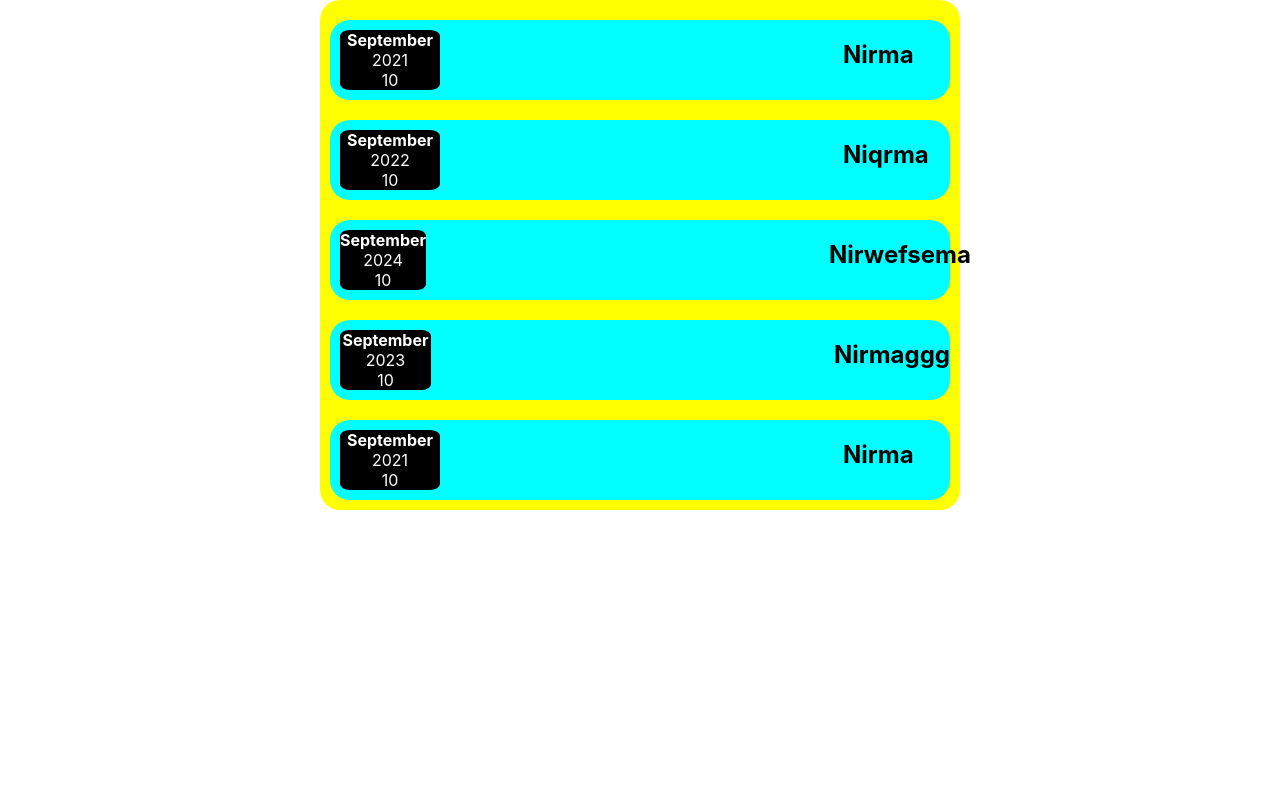
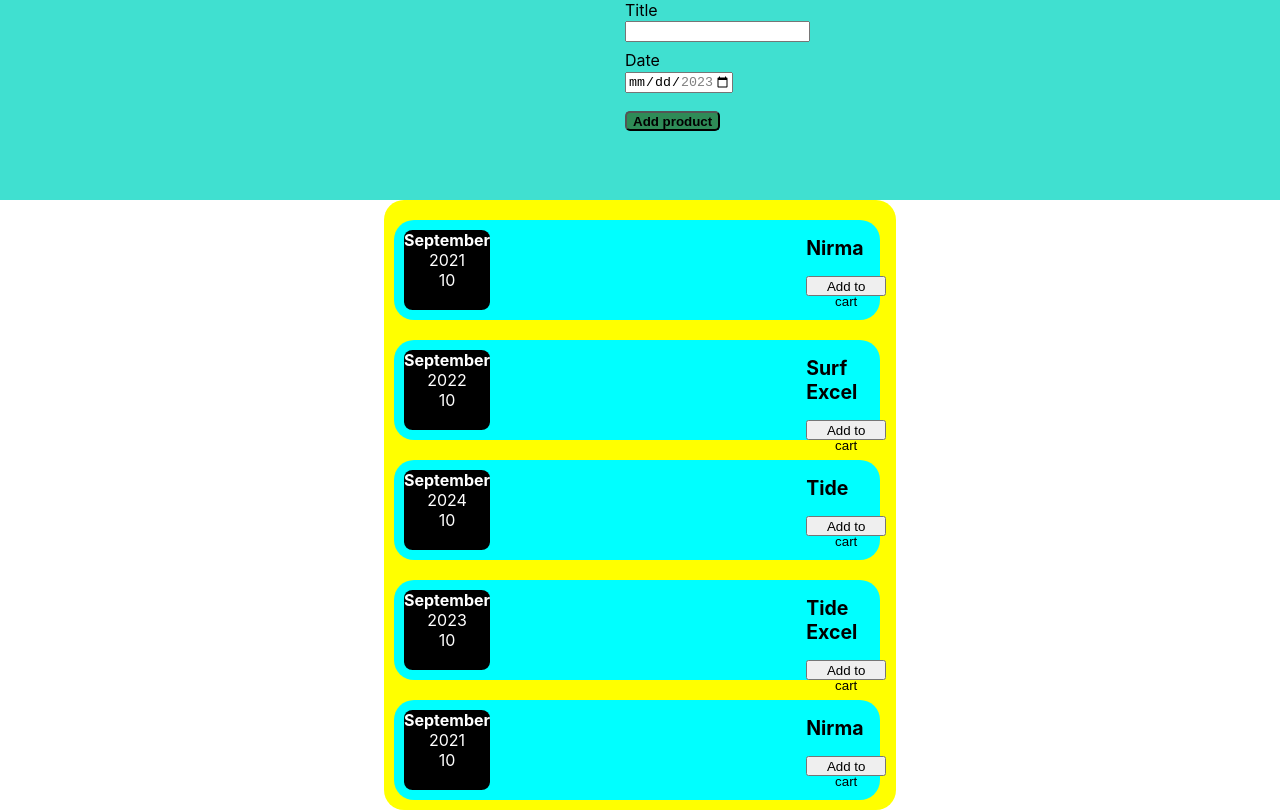
Before and after one commit to Sagar1329/demoapp, a React (Create React App) app: page / in a window 1280 px wide. Built offline with nearby package versions, Linux system fonts and the light colour scheme.

Commit message:
Form ui  and onClick function

```diff
--- a/src/App.js
+++ b/src/App.js
@@ -1,6 +1,6 @@
 import ItemDate from './components/ItemDate';
 import './App.css';
-
+import NewProduct from './components/NewProduct';
 import Products from './components/Products';
 function App() {
   const products = [
@@ -12,19 +12,19 @@ function App() {
     },
     {
       id: 'p2',
-      title: 'Niqrma',
+      title: 'Surf Excel',
       amount: 130,
       date: new Date(2022, 8, 10)
     },
     {
       id: 'p3',
-      title: 'Nirwefsema',
+      title: 'Tide',
       amount: 1040,
       date: new Date(2024, 8, 10)
     },
     {
       id: 'p4',
-      title: 'Nirmaggg',
+      title: 'Tide Excel',
       amount: 1002,
       date: new Date(2023, 8, 10)
     },
@@ -33,7 +33,8 @@ function App() {
   ]
   return (
     <div>
-      < Products item={products} />
+      <NewProduct />
+      < Products item={ products } />
     </div>
 
 
--- a/src/components/Card.css
+++ b/src/components/Card.css
@@ -2,7 +2,7 @@
     display: flex;
     flex-direction: column;
     flex-wrap: wrap;
-    width: 50%;
+    width: 40%;
     padding-top: 10px;
     margin: auto;
     /* margin-left: 30vw; */
@@ -13,8 +13,8 @@
 }
 
 .cardproduct-item {
-    /* width: 85%;
-    height: 120px; */
+    width: 95%;
+    height: 100px;
     display: flex;
     margin: 10px;
     background-color: aqua;
@@ -22,7 +22,4 @@
 
 }
 
-.cardproduct-item_description {
-    text-align: right;
-
-}
+.cardproduct-item_description {}
--- /dev/null
+++ b/src/components/NewProduct.css
@@ -0,0 +1,6 @@
+.new-product {
+    background-color: turquoise;
+
+
+
+}
--- /dev/null
+++ b/src/components/NewProduct.js
@@ -0,0 +1,11 @@
+import './NewProduct.css'
+
+import ProductForm from './ProductForm';
+function NewProduct() {
+    return (
+        <div className='new-product'>
+            <ProductForm />
+        </div>
+    )
+}
+export default NewProduct;
--- /dev/null
+++ b/src/components/ProductForm.css
@@ -0,0 +1,35 @@
+.NewProduct_form {
+    display: flex;
+    flex-direction: column;
+    height: 200px;
+    align-items: center;
+
+}
+
+.NewProduct_title {
+    height: 50px;
+    width: 30px;
+}
+
+.NewProduct_date {
+    height: 30px;
+    width: 30px;
+    margin-bottom: 30px;
+}
+
+.NewProduct_button {
+    height: 30px;
+    width: 30px;
+
+
+
+}
+
+
+#FormButton {
+    border-radius: 5px;
+    width: max-content;
+    height: 20px;
+    font-weight: 600;
+    background-color: seagreen;
+}
--- /dev/null
+++ b/src/components/ProductForm.js
@@ -0,0 +1,39 @@
+
+import React, { useState } from "react";
+import "./ProductForm.css";
+
+
+function ProductForm() {
+    const [title, setTile] = useState('')
+    const [date, setDate] = useState('')
+
+    function titleChangeHandler(event) {
+        setTile(event.target.value)
+        console.log(title)
+    }
+    function DateChangeHandler(event) {
+        setDate(event.target.value)
+        console.log(date)
+    }
+    return (<form className="NewProduct_form">
+
+        <div className="NewProduct_title">
+            <label >Title</label>
+            <input type="text" onChange={ titleChangeHandler } />
+        </div>
+
+        <div className="NewProduct_date">
+
+            <label htmlFor="">Date</label>
+            <input type="date" min='2023-01-01' max='2023-12-12' onChange={ DateChangeHandler } />
+        </div>
+
+        <div className="NewProduct_button">
+            <button type="submit" id="FormButton" >Add product</button>
+        </div>
+
+
+    </form>)
+}
+
+export default ProductForm;
--- a/src/components/ProductItem.css
+++ b/src/components/ProductItem.css
@@ -0,0 +1,9 @@
+.CartButton {
+    height: 20px;
+    width: 80px;
+
+}
+
+.product-item_description {
+    font-size: small;
+}
--- a/src/components/ProductItem.js
+++ b/src/components/ProductItem.js
@@ -1,17 +1,26 @@
-import React from "react";
+import React, { useState } from "react";
 import ProductDate from './ProductDate';
 import Card from './Card';
 import './ProductItem.css';
 
 
 const ProductItem = (props) => {
+
+
+    const [title, setTitle] = useState(props.title);
+
+    function clickHandler() {
+        setTitle("Porpcorn")
+        console.log("Button clicked")
+    }
     return (<Card className='product-item'>
 
         <ProductDate date={props.date} />
         <div className="product-item_description">
-            <h2>{props.title}</h2>
+            <h2>{title}</h2>
+            < button className="CartButton" onClick={clickHandler}>Add to cart</button>
+
         </div>
-
 
     </Card>);
 }
```
